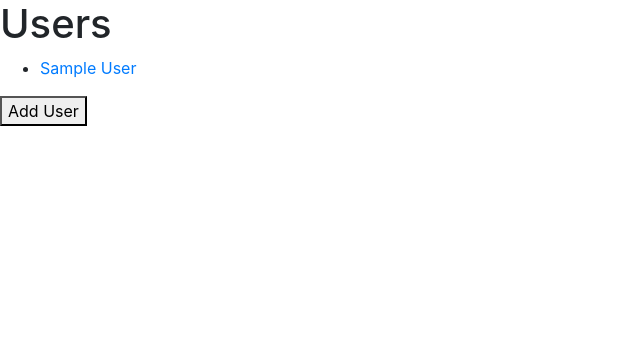
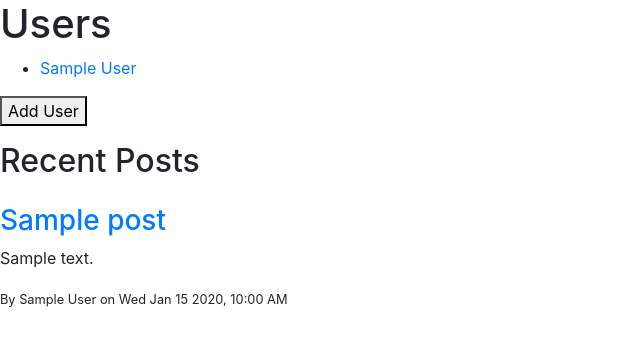
Before and after one commit to michellemason/flask-blogly-part1, a Flask app: page /users in a window 1280 px wide. Shown: the top 346 px of the page, without its empty margins (0-640 px from the left). Run offline with Flask 2, Linux system fonts and the light colour scheme; tables that the repository leaves empty hold one stand-in row (values such as "Sample post"); some libraries are stand-ins or nearby versions.

Commit message:
added all routes and functionality per part 2

```diff
--- a/app.py
+++ b/app.py
@@ -27,8 +27,9 @@ def list_users():
 def show_all_users():
     """Show all users with links to details for them"""
     users = User.query.order_by(User.last_name, User.first_name).all()
+    posts = Post.query.order_by(Post.created_at.desc()).limit(3).all()
     # This orders users by last name first
-    return render_template('home.html', users=users)
+    return render_template('home.html', users=users, posts=posts)
 
 @app.route('/users/new', methods=["GET"])
 def show_add_user_form():
@@ -99,3 +100,35 @@ def add_post(user_id):
     db.session.commit()
 
     return redirect(f"/users/{user_id}")
+
+@app.route('/posts/<int:post_id>')
+def show_post(post_id):
+    """Show post and edit/delete buttons"""
+    post = Post.query.get_or_404(post_id)
+    return render_template('post_details.html', post=post)
+
+@app.route('/posts/<int:post_id>/edit')
+def edit_post(post_id):
+    """Show form to edit post & cancel button func"""
+    post = Post.query.get_or_404(post_id)
+    return render_template('edit_post.html', post=post)
+
+@app.route('/posts/<int:post_id>/edit', methods=["POST"])
+def handle_post_edit(post_id):
+    """Handles edit of post & redirects to post view"""
+    post = Post.query.get_or_404(post_id)
+    post.title = request.form['title']
+    post.content = request.form['content']
+
+    db.session.add(post)
+    db.session.commit()
+
+    return redirect(f"/users/{post.user_id}")
+
+@app.route('/posts/<int:post_id>/delete', methods=["POST"])
+def delete_post(post_id):
+    """Deletes the post"""
+    post = Post.query.get_or_404(post_id)
+    db.session.delete(post)
+    db.session.commit()
+    return redirect(f'/users/{post.user_id}')
--- a/models.py
+++ b/models.py
@@ -18,7 +18,7 @@ class User(db.Model):
     last_name = db.Column(db.Text, nullable = False)
     image_url = db.Column(db.Text, default=DEFAULT_IMG)
 
-    posts = db.relationship("Post", backref="user")
+    posts = db.relationship("Post", backref="user", cascade="all, delete-orphan")
 
     @property
     def full_name(self):
@@ -35,6 +35,6 @@ class Post(db.Model):
         user_id = db.Column(db.Integer, db.ForeignKey('users.id'), nullable = False)
 
         @property
-        def friendly_data(self):
+        def friendly_date(self):
                 """return nicely formated date"""
                 return self.created_at.strftime("%a %b %-d %Y, %-I:%M %p")
--- a/templates/create_user.html
+++ b/templates/create_user.html
@@ -18,9 +18,8 @@
         <input type="text" name="lname" placeholder="Last Name">
         <label for="image_url">Image URL</label>
         <input type="url" name="url" placeholder="Image URL For This User">
-        <button type="submit">Submit User</button>
+        <button  type="submit">Submit User</button>
     </form>
-    <a href="/users"><button name="cancel">Cancel</button></a>
     <!-- THIS WILL REDIRECT TO USER DETAILS PAGE  -->
     <a href="/">Go Home</a>
 </body>
--- a/templates/home.html
+++ b/templates/home.html
@@ -16,7 +16,16 @@
         {% endfor %}
     </ul>
 
-     <p><a href="/users/new"><button>Add User</button></a></p>
+    <p><a href="/users/new"><button>Add User</button></a></p>
+
+    <h2>Recent Posts</h2>
+    {% for post in posts %}
+    <h3 class="mt-4">
+        <a href="/posts/{{post.id}}">{{post.title}}</a>
+    </h3>
+    <p>{{post.content}}</p>
+    <p><small>By {{post.user.full_name}} on {{post.friendly_date}}</small></p>
+    {% endfor %}
 
 </body>
 </html>
```
Also changed, not shown: templates/edit_post.html (+18 -7 lines), templates/post_details.html (+7 -10 lines).
